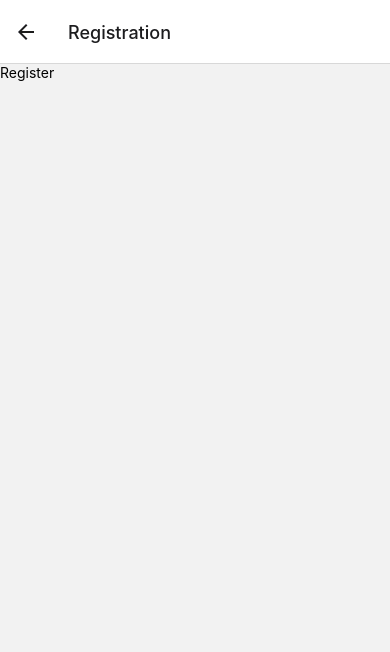
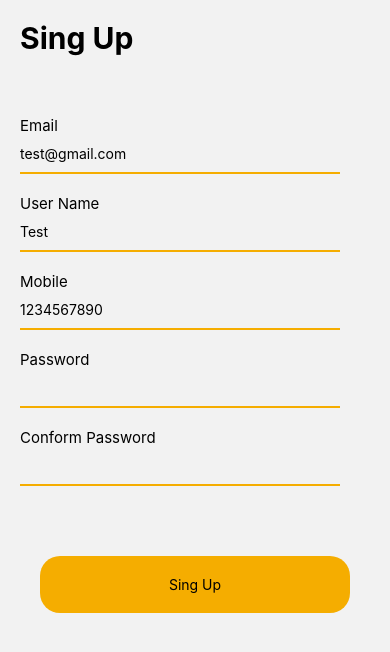
Before and after one commit to rutvikBril/taxiApp, a React Native app: screen /Registration in a window 390 px wide. Shown: the top 652 px of the page. Built offline with nearby package versions, Linux system fonts and the light colour scheme.

Commit message:
registrationScreen

```diff
--- a/src/navigation/StackNavigation.js
+++ b/src/navigation/StackNavigation.js
@@ -1,23 +1,35 @@
-import React from 'react';
-import { createStackNavigator } from '@react-navigation/stack';
-import LoginScreen from '../screens/LoginScreen';
-import ForgetScreen from '../screens/ForgotPasswordScreen';
-import HomeScreen from '../screens/MainScreen';
-import RegistrationScreen from '../screens/RegistrationScreen';
-import StartScreen from '../screens/StartScreen';
+import React from "react";
+import { createStackNavigator } from "@react-navigation/stack";
+import LoginScreen from "../screens/LoginScreen";
+import ForgetScreen from "../screens/ForgotPasswordScreen";
+import HomeScreen from "../screens/MainScreen";
+import RegistrationScreen from "../screens/RegistrationScreen";
+import StartScreen from "../screens/StartScreen";
 
 const Stack = createStackNavigator();
 
-
 function StackNavigation() {
-    return(
-    <Stack.Navigator initialRouteName='StartScreen' >
-        <Stack.Screen name='StartScreen' component={StartScreen} options={{headerShown:false}} />
-        <Stack.Screen name='LoginScreen' component={LoginScreen} options={{headerShown:false}} />
-        <Stack.Screen name='Registration' component={RegistrationScreen} />
-        <Stack.Screen name='ForgotPassword' component={ForgetScreen} />
-        <Stack.Screen name='Home' component={HomeScreen} />
+  return (
+    <Stack.Navigator initialRouteName="StartScreen">
+      <Stack.Screen
+        name="StartScreen"
+        component={StartScreen}
+        options={{ headerShown: false }}
+      />
+      <Stack.Screen
+        name="LoginScreen"
+        component={LoginScreen}
+        options={{ headerShown: false }}
+      />
+      <Stack.Screen
+        name="Registration"
+        component={RegistrationScreen}
+        options={{ headerShown: false }}
+      />
+      <Stack.Screen name="ForgotPassword" component={ForgetScreen} />
+      <Stack.Screen name="Home" component={HomeScreen} />
     </Stack.Navigator>
-)};
+  );
+}
 
 export default StackNavigation;
--- a/src/screens/RegistrationScreen.js
+++ b/src/screens/RegistrationScreen.js
@@ -1,16 +1,52 @@
 import React from "react";
-import { SafeAreaView,View,Text } from "react-native";
-
+import {
+  SafeAreaView,
+  View,
+  Text,
+  TextInput,
+  TouchableOpacity,
+  KeyboardAvoidingView,
+  ScrollView,
+} from "react-native";
+import style from "../styles/registrationScreenStyle";
 
 const RegistrationScreen = () => {
-    return(
-    <SafeAreaView>
-        <View>
-            <Text>
-                Register
-            </Text>
-        </View>
+  return (
+    <SafeAreaView style={style.container}>
+      <KeyboardAvoidingView style={style.container}>
+        <ScrollView>
+          <View>
+            <View style={style.singUpTextView}>
+              <Text style={style.singUpText}>Sing Up</Text>
+            </View>
+            <View style={style.formView}>
+              <Text style={style.labelTextStyle}>Email</Text>
+              <TextInput
+                placeholder="test@gmail.com"
+                style={style.textInputStyle}
+                keyboardType={"email-address"}
+              />
+              <Text style={style.labelTextStyle}>User Name</Text>
+              <TextInput placeholder="Test " style={style.textInputStyle} />
+              <Text style={style.labelTextStyle}>Mobile </Text>
+              <TextInput
+                placeholder="1234567890"
+                style={style.textInputStyle}
+                keyboardType={"numeric"}
+              />
+              <Text style={style.labelTextStyle}>Password</Text>
+              <TextInput style={style.textInputStyle} secureTextEntry={true} />
+              <Text style={style.labelTextStyle}>Conform Password</Text>
+              <TextInput style={style.textInputStyle} secureTextEntry={true} />
+              <TouchableOpacity style={style.singUpButton}>
+                <Text>Sing Up</Text>
+              </TouchableOpacity>
+            </View>
+          </View>
+        </ScrollView>
+      </KeyboardAvoidingView>
     </SafeAreaView>
-)};
+  );
+};
 
 export default RegistrationScreen;
--- /dev/null
+++ b/src/styles/registrationScreenStyle.js
@@ -0,0 +1,41 @@
+import { StyleSheet } from "react-native";
+
+const style = StyleSheet.create({
+  container: {
+    flex: 1,
+  },
+
+  singUpTextView: {
+    margin: 20,
+  },
+  singUpText: {
+    fontSize: 30,
+    fontWeight: "bold",
+    color: "#00000",
+  },
+  formView: {
+    margin: 20,
+  },
+  labelTextStyle: {
+    marginTop: 20,
+    fontSize: 15,
+    color: "#000000",
+  },
+  textInputStyle: {
+    paddingVertical: 10,
+    marginRight: 30,
+    color: "#000000",
+    borderBottomWidth: 2,
+    borderBottomColor: "#f5ad00",
+  },
+  singUpButton: {
+    alignItems: "center",
+    marginTop: "20%",
+    margin: 20,
+    paddingHorizontal: 30,
+    paddingVertical: 20,
+    borderRadius: 20,
+    backgroundColor: "#f5ad00",
+  },
+});
+export default style;
```
